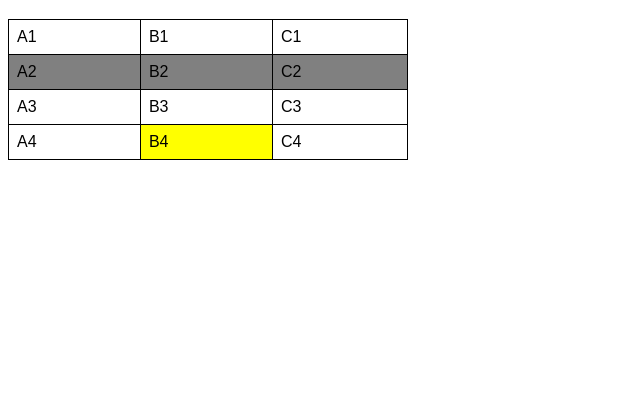
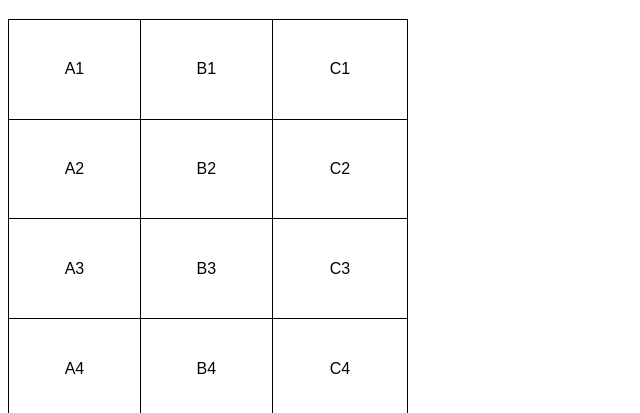
Before and after one commit to israelsalfer/Curso_HTML5_CSS3, a plain HTML site: page Modulo 3/exercicio 07/index.html in a window 1280 px wide. Shown: the part 61-474 px from the top of the page, without its empty margins (0-640 px from the left). Drawn offline with Linux system fonts and the light colour scheme.

Commit message:
tabela simples

```diff
--- a/Modulo 3/exercicio 07/index.html
+++ b/Modulo 3/exercicio 07/index.html
@@ -11,21 +11,17 @@
 
         table{
             width: 400px;
+            height: 400px;
             border-collapse: collapse;
-        }
-
-        tr.linha{
-            background-color: gray;
         }
 
         td{
             border: 1px solid black;
             padding: 8px;
+            text-align: center;
         }
 
-        td.dado{
-            background-color: yellow;
-        }
+
     </style>
 </head>
 <body>
@@ -48,7 +44,7 @@
         </tr>
         <tr>
             <td>A4</td>
-            <td class="dado">B4</td>
+            <td>B4</td>
             <td>C4</td>
         </tr>
     </table>
```
